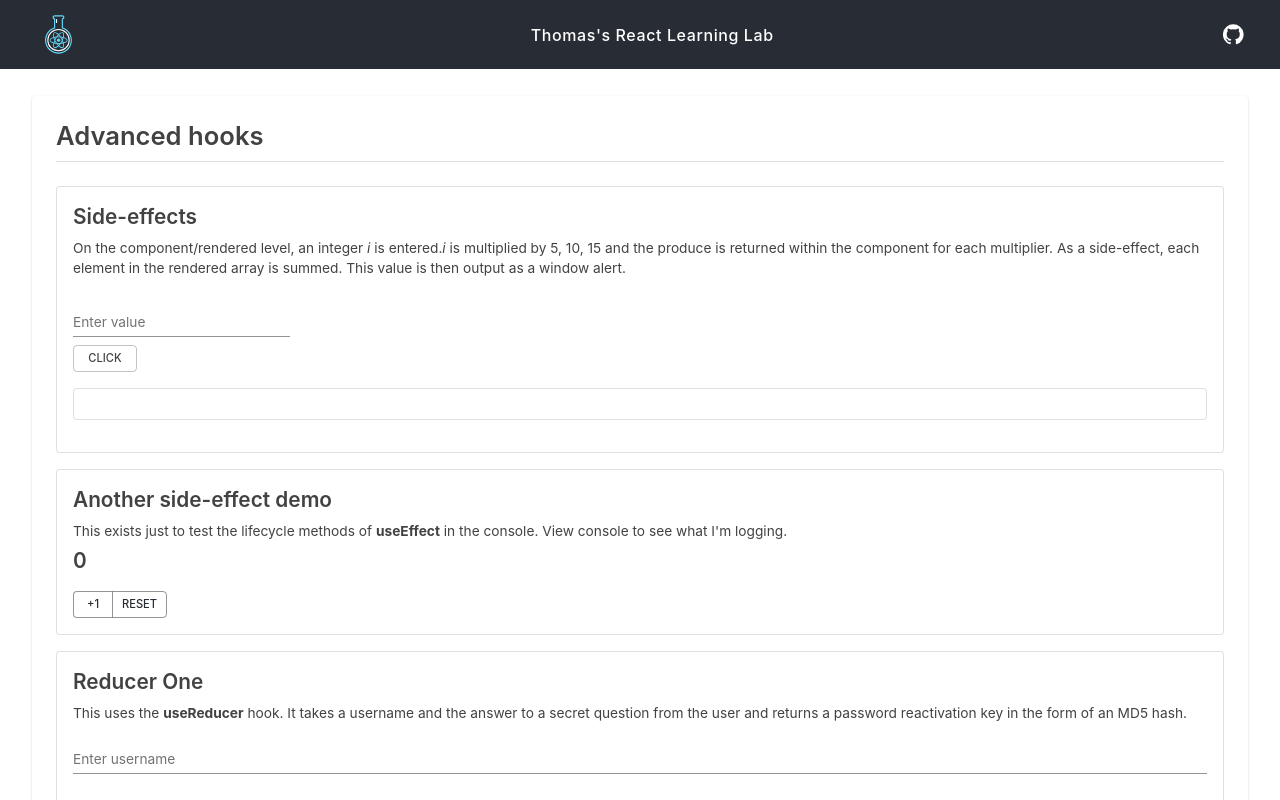
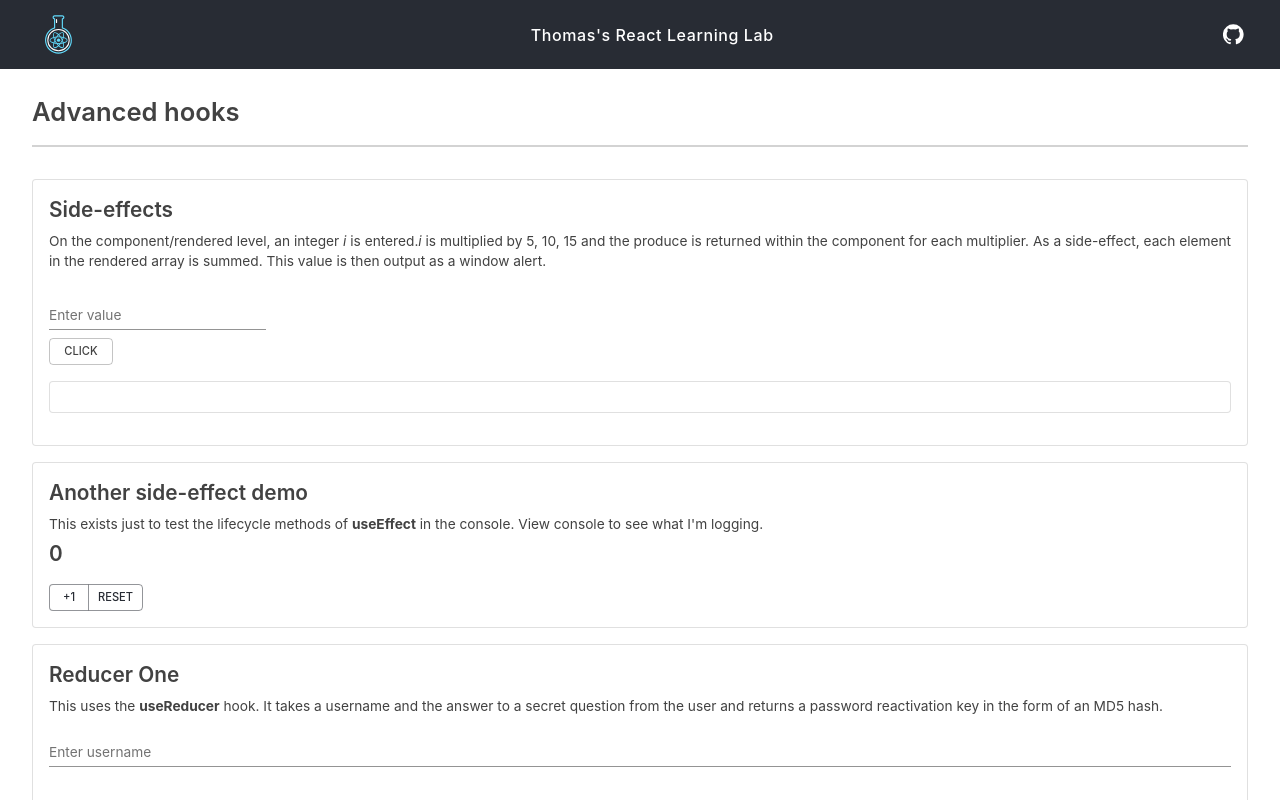
Before and after one commit to thomasabishop/react-learning-lab, a React (Create React App) app: page /advanced-hooks in a window 1280 px wide. Shown: the top 800 px of the page. Built offline with nearby package versions, Linux system fonts and the light colour scheme.

Commit message:
Remove card and fixed grid from experiment container component

```diff
--- a/src/ui/ExperimentBody.jsx
+++ b/src/ui/ExperimentBody.jsx
@@ -1,22 +1,25 @@
-import MainLayout from "../layouts/MainLayout";
-import { Box, Paper, Typography, Divider, Grid } from "@material-ui/core";
+import MainLayout from '../layouts/MainLayout';
+import { Typography, Divider, makeStyles } from '@material-ui/core';
+
+const useStyles = makeStyles(() => ({
+  header: {
+    color: '#424242',
+    borderBottom: '2px solid lightgray',
+    marginBottom: '2rem',
+    paddingBottom: '.5rem',
+  },
+}));
 
 const ExperimentBody = (props) => {
+  const classes = useStyles();
   return (
     <MainLayout>
-      <Paper>
-        <Box p={3}>
-          <Grid container spacing={3}>
-            <Grid item xs={12}>
-              <Typography variant="h4" component="h2" gutterBottom>
-                {props.title}
-              </Typography>
-              <Divider />
-            </Grid>
-            {props.children}
-          </Grid>
-        </Box>
-      </Paper>
+      <div className={classes.header}>
+        <Typography variant="h4" component="h2" gutterBottom>
+          {props.title}
+        </Typography>
+      </div>
+      {props.children}
     </MainLayout>
   );
 };
```
Also changed, not shown: 1 other file (tests, documents, lock files or other folders).
